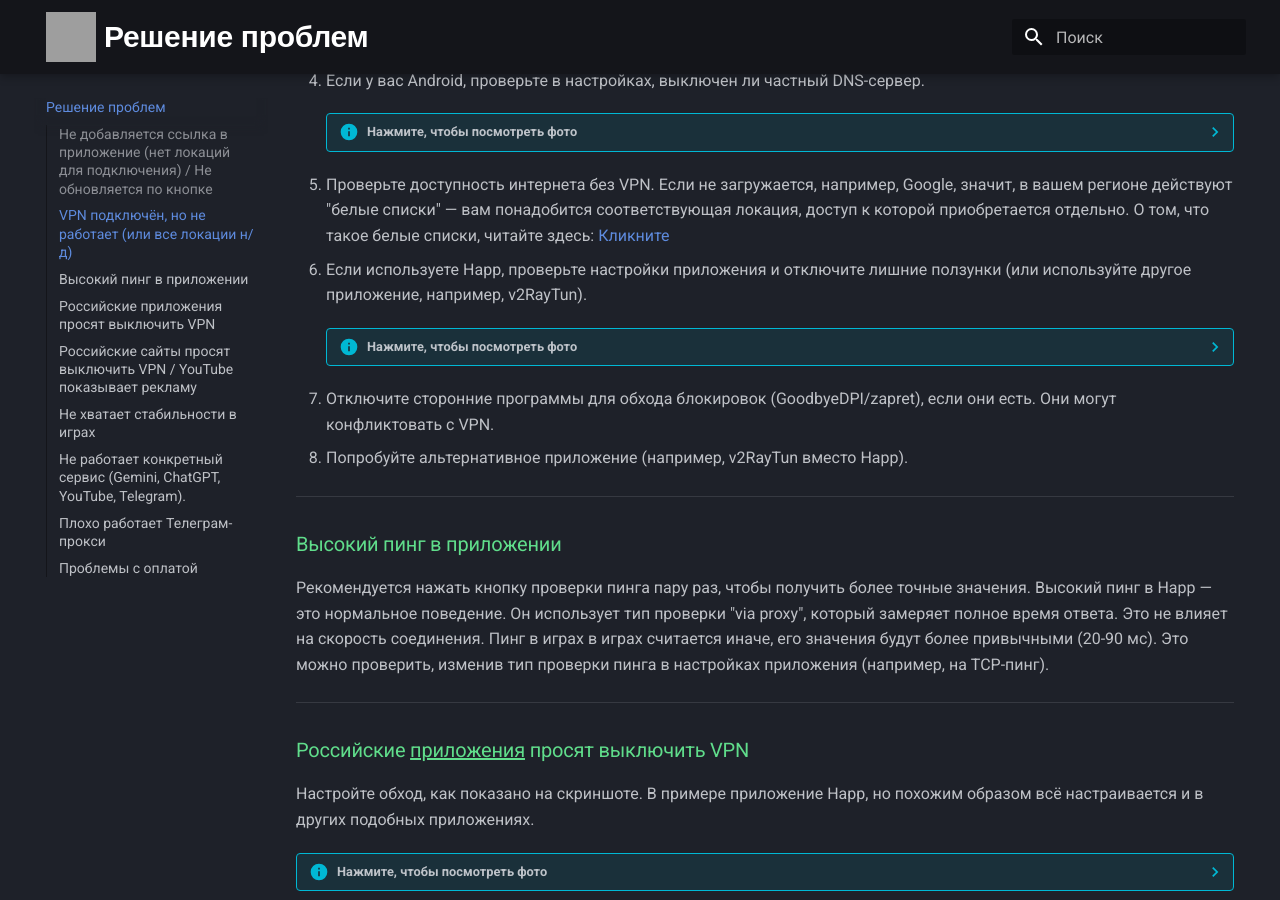
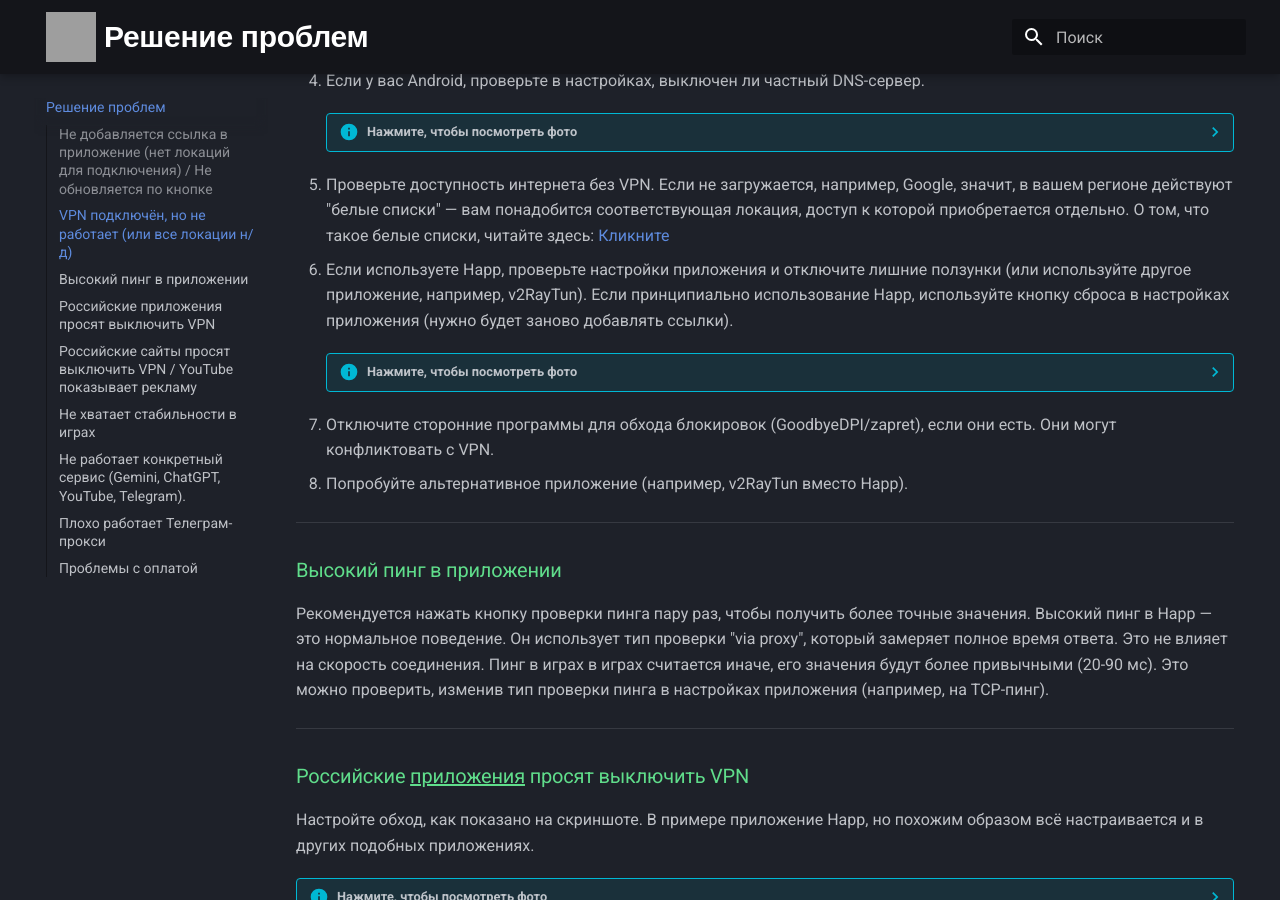
Before and after one commit to CanvasProxy/wiki, an MkDocs documentation site: the page built from docs/troubleshooting.md, in a window 1280 px wide and 900 px high, scrolled down 816 px. Built offline with MkDocs 1.6.1 and Material for MkDocs 9.7.7, drawn with Linux system fonts in a browser that asks for light colours; grey boxes are pictures that could not be loaded.

Commit message:
Update troubleshooting.md

```diff
--- a/docs/troubleshooting.md
+++ b/docs/troubleshooting.md
@@ -44,7 +44,7 @@
         ![Скриншот](assets/android/dns_off.png){ width="50%" }
 
 5. Проверьте доступность интернета без VPN. Если не загружается, например, Google, значит, в вашем регионе действуют "белые списки" — вам понадобится соответствующая локация, доступ к которой приобретается отдельно. О том, что такое белые списки, читайте здесь: [Кликните](whitelist.md/#about-whitelist)
-6. Если используете Happ, проверьте настройки приложения и отключите лишние ползунки (или используйте другое приложение, например, v2RayTun).
+6. Если используете Happ, проверьте настройки приложения и отключите лишние ползунки (или используйте другое приложение, например, v2RayTun). Если принципиально использование Happ, используйте кнопку сброса в настройках приложения (нужно будет заново добавлять ссылки).
 
     ??? Info "Нажмите, чтобы посмотреть фото"
         ![Скриншот](assets/happ/settings_button.png){ width="40%" }
```
